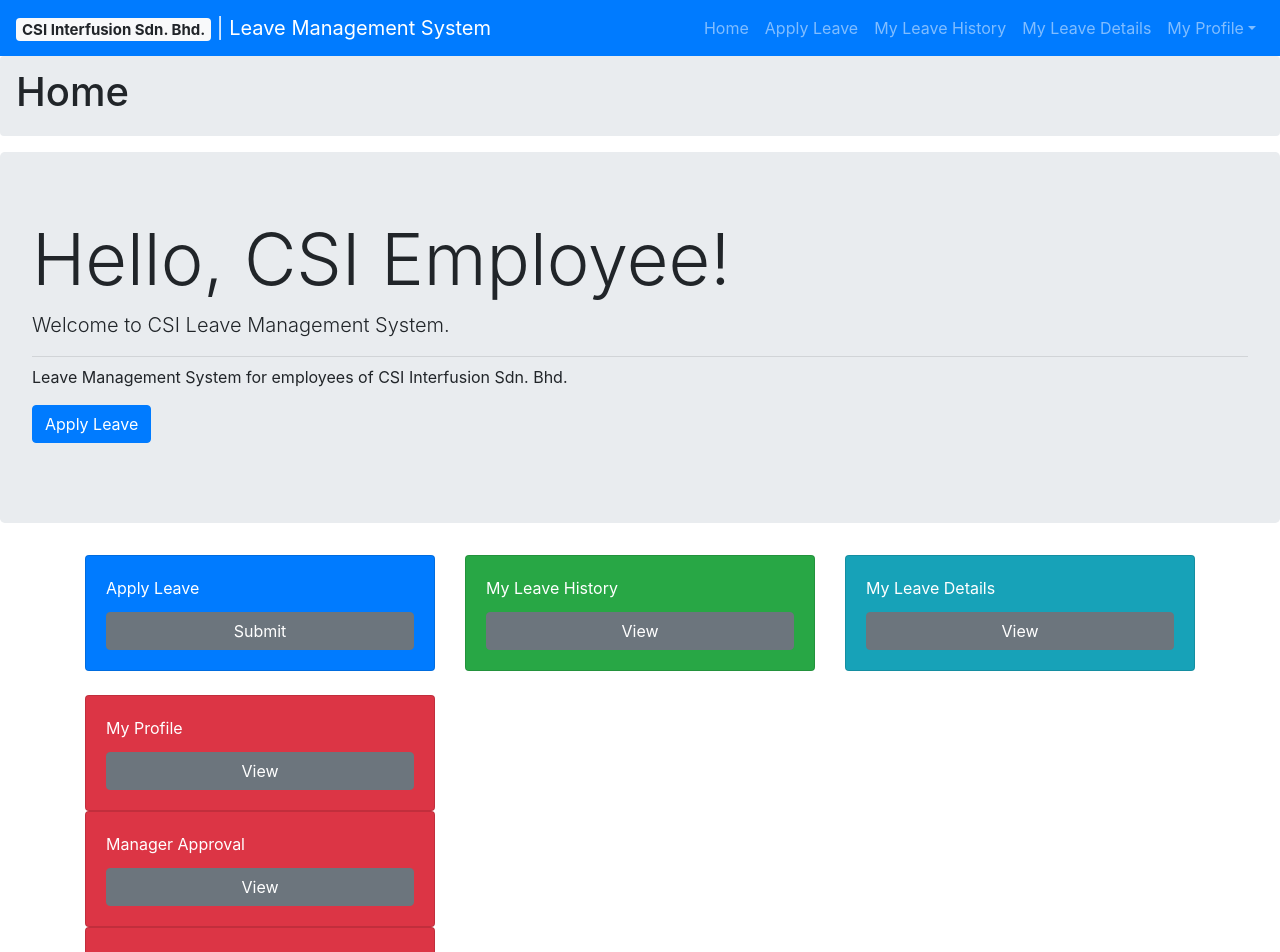
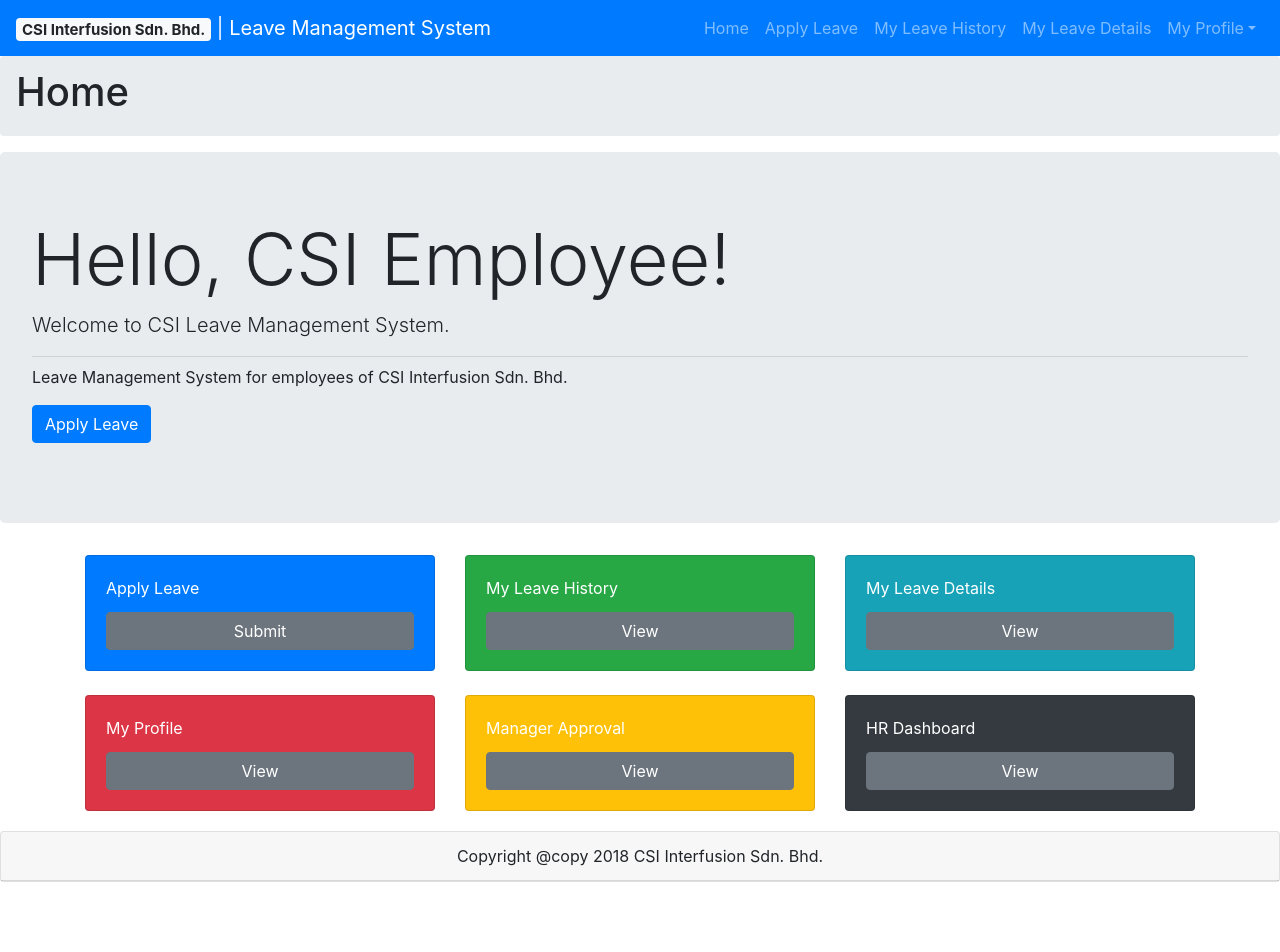
Before and after one commit to jameacle09/csileavemanagementsystem, a React (Create React App) app in the folder leavemanagement/: page / in a window 1280 px wide. Shown: the top 952 px of the page. After the commit the page ends 882 px from the top, so only its background shows below. Built offline with nearby package versions, Linux system fonts and the light colour scheme.

Commit message:
Fixed footer to stay at bottom even less content

```diff
--- a/leavemanagement/src/App.js
+++ b/leavemanagement/src/App.js
@@ -8,6 +8,7 @@ import MyLeaveDetails from './leaves/MyLeaveDetails';
 import MyLeaveHistory from './leaves/MyLeaveHistory';
 import MyProfile from './staffprofile/MyProfile';
 import ChangePassword from './staffprofile/ChangePassword';
+import './stickyfooter.css';
 import {
   Route,
   BrowserRouter as Router,
@@ -20,7 +21,8 @@ class App extends Component {
   render() {
     return (
       <Router>
-        <div>
+        <div className="Site">
+          <div className="Site-content">
             <Menu />
             <Header />
             <Switch>
@@ -33,6 +35,7 @@ class App extends Component {
               <Route path="/managerapproval" title="Manager Approval" component={ManagerApproval} />
               <Route path="/hrdashboard" title="HR Dashboard" component={HrDashboard} />
             </Switch>
+          </div>
           <Footer />
         </div>
       </Router>
--- a/leavemanagement/src/common/Footer.js
+++ b/leavemanagement/src/common/Footer.js
@@ -10,7 +10,7 @@ class Footer extends Component {
     const footerStyle = {
       align: "center",
       textAlign: "center",
-      paddingTop: 60
+      marginTop: 20
     };
 
     return (
--- a/leavemanagement/src/common/Header.js
+++ b/leavemanagement/src/common/Header.js
@@ -18,10 +18,4 @@ class Header extends Component{
   }
 }
 
-// test
-//test2
-//test 3
-//test4
-//test5
-
 export default Header;
--- a/leavemanagement/src/home/Dashboard.js
+++ b/leavemanagement/src/home/Dashboard.js
@@ -10,49 +10,51 @@ class Dashboard extends Component {
         return (
             <div className="container">
                 <Row>
-                    <Col xs="6" sm="4">
+                    <Col>
                         <Card body inverse color="primary">
                             <CardTitle>Apply Leave</CardTitle>
                             <Button color="secondary" tag={Link} to="/applyleave">Submit</Button>
                         </Card>
                     </Col>
-                    <Col xs="6" sm="4">
+                    <br />
+                    <Col>
                         <Card body inverse color="success">
                             <CardTitle>My Leave History</CardTitle>
                             <Button color="secondary" tag={Link} to="/myleavehistory">View</Button>
                         </Card>
                     </Col>
-                    <Col xs="6" sm="4">
+                    <br />
+                    <Col>
                         <Card body inverse color="info">
                             <CardTitle>My Leave Details</CardTitle>
                             <Button color="secondary" tag={Link} to="/myleavedetails">View</Button>
                         </Card>
                     </Col>
+                    <br />
                 </Row>
                 <br />
                 <Row>
-                    <Col xs="6" sm="4">
+                    <Col>
                         <Card body inverse color="danger">
                             <CardTitle>My Profile</CardTitle>
                             <Button color="secondary" tag={Link} to="/myprofile">View</Button>
                         </Card>
                     </Col>
-                </Row>
-                <Row>
-                    <Col xs="6" sm="4">
-                        <Card body inverse color="danger">
+                    <br />
+                    <Col>
+                        <Card body inverse color="warning">
                             <CardTitle>Manager Approval</CardTitle>
                             <Button color="secondary" tag={Link} to="/managerapproval">View</Button>
                         </Card>
                     </Col>
-                </Row>
-                <Row>
-                    <Col xs="6" sm="4">
-                        <Card body inverse color="danger">
+                    <br />
+                    <Col>
+                        <Card body inverse color="dark">
                             <CardTitle>HR Dashboard</CardTitle>
                             <Button color="secondary" tag={Link} to="/hrdashboard">View</Button>
                         </Card>
                     </Col>
+                    <br />
                 </Row>
             </div>
 
--- a/leavemanagement/src/index.css
+++ b/leavemanagement/src/index.css
@@ -1,4 +1,4 @@
-body {
+html, body {
   height: 100%;
   margin: 0;
   padding: 0;
--- /dev/null
+++ b/leavemanagement/src/stickyfooter.css
@@ -0,0 +1,17 @@
+.Site {
+   display: flex;
+   flex-direction: column;
+   min-height: 100vh;
+}
+.Site-content {
+   flex: 1 0 auto;
+   padding: var( — space) var( — space) 0;
+   width: 100%;
+}
+.Site-content:after {
+   content: ‘\00a0’;
+   display: block;
+   margin-top: var( — space);
+   height: 0;
+   visibility: hidden;
+}
```
Lines whose indentation alone changed are shown as unchanged.
